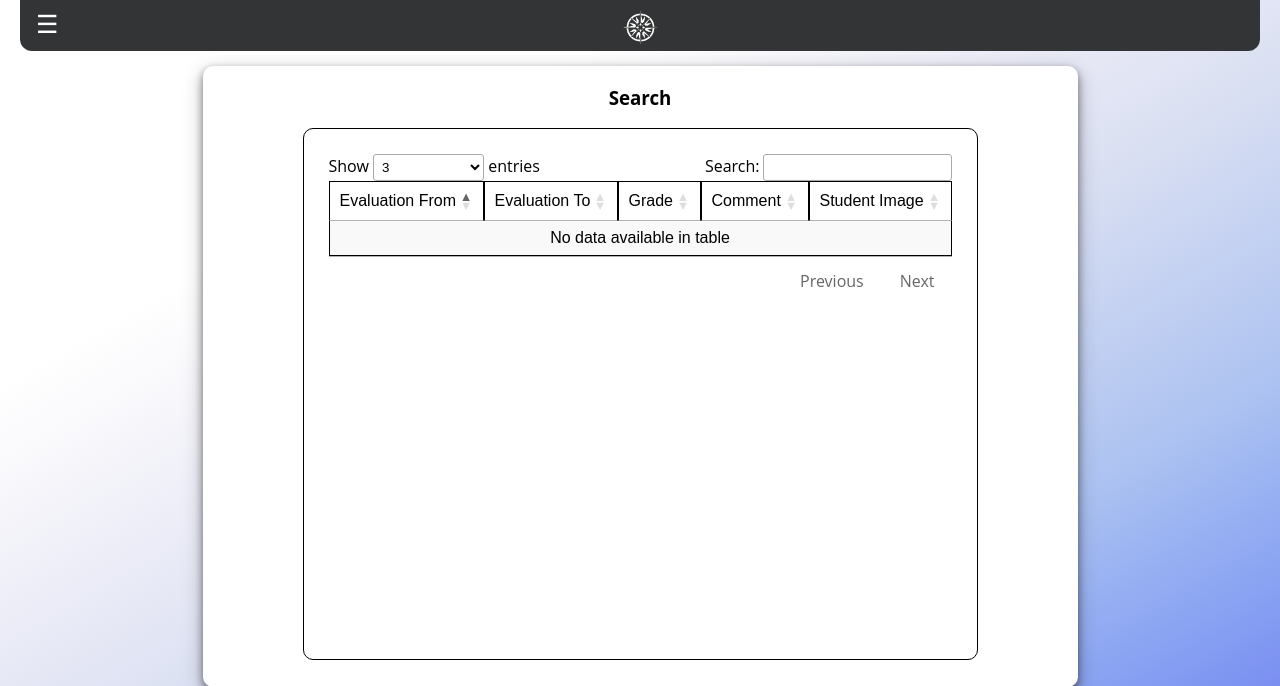
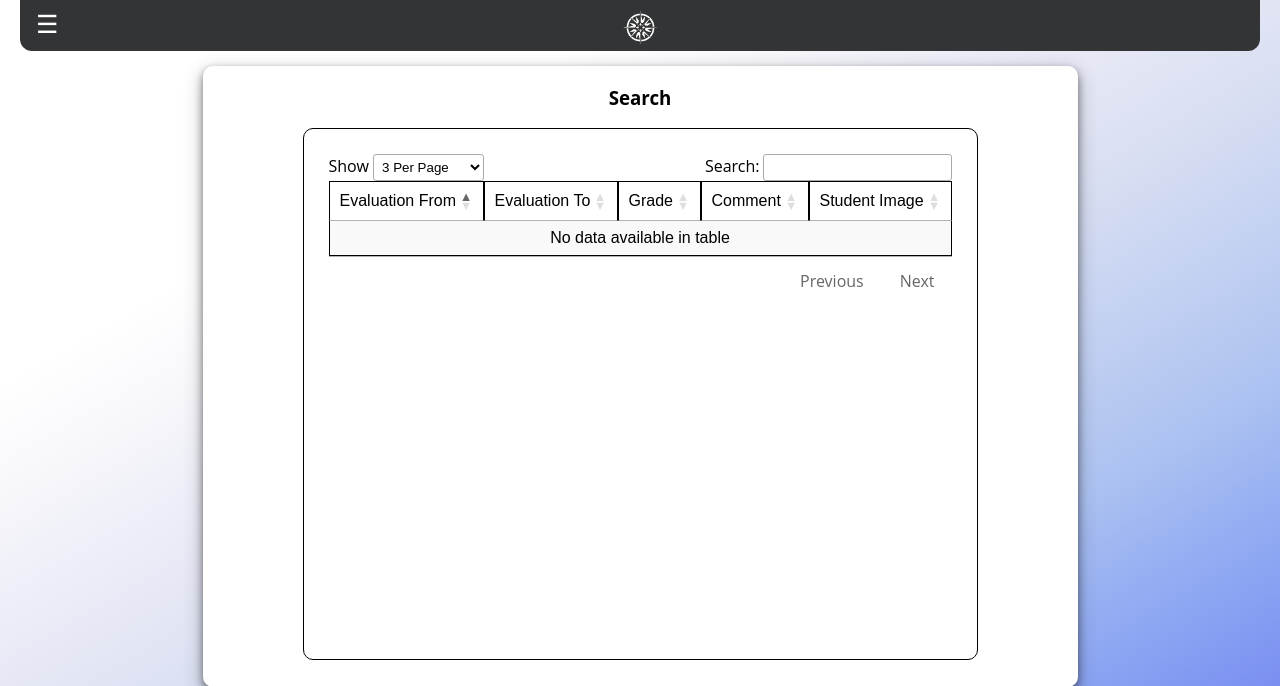
Before and after one commit to IAmNotTheLeo/Student-Evaluation, a PHP site: page /SearchStudent.php in a window 1280 px wide. Shown: the top 686 px of the page. Run offline with PHP 8.4, Linux system fonts and the light colour scheme; the visitor is signed in with stand-in values (Sample User, id 1); data that the repository does not hold is empty; some libraries are stand-ins or nearby versions.

Commit message:
DataTable Small Features

```diff
--- a/Web/Tutor/SearchStudent.php
+++ b/Web/Tutor/SearchStudent.php
@@ -22,12 +22,14 @@ require '../../PHP/Tutor/PaginationStudent.php';
   $(document).ready(function(){
     $('#example').DataTable({
       "iDisplayLength": 3,
-      "aLengthMenu": [[3, 4, 5, -1], [3, 4, 5, "All Evaluation"]],
-      "bInfo" : false
+      "aLengthMenu": [[3, 4, 5, -1], [3 + " Per Page", 4 + " Per Page", 5 + " Per Page",  "All Evaluation"]],
+      "bInfo" : false,
+      "oLanguage": {
+      "sLengthMenu": "Show _MENU_",
+    }
     });
   });
 </script>
-
   </head>
   <body>
     <div id="second-header">
```
